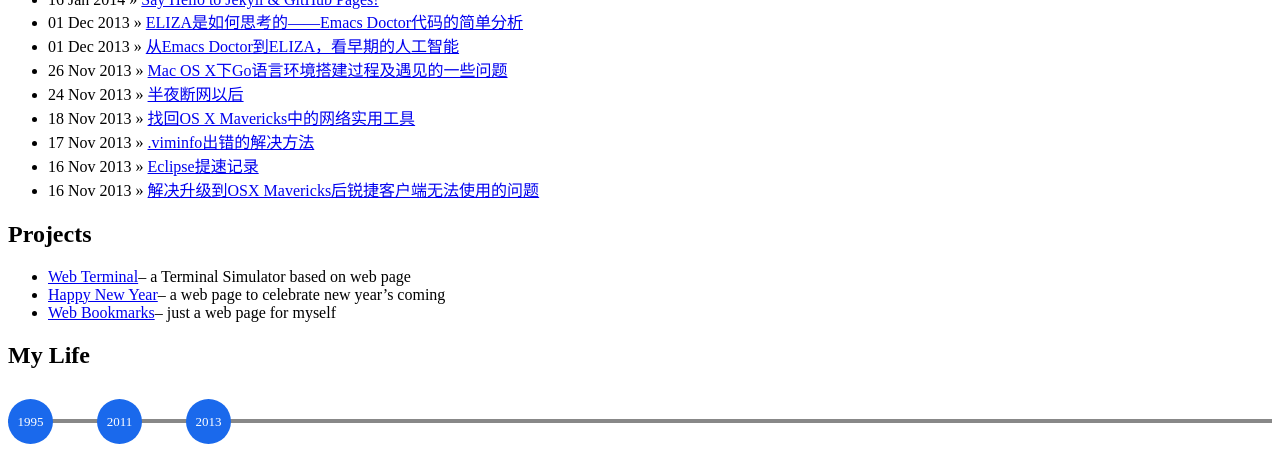
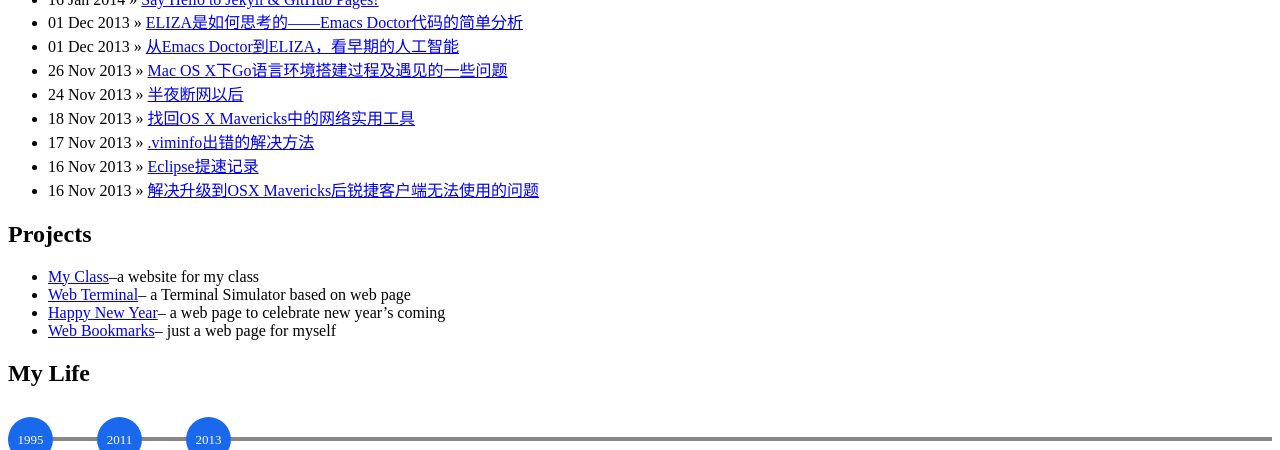
Before and after one commit to Jing0/jing0.github.io, a Jekyll site: the page built from index.md, in a window 1280 px wide and 900 px high, scrolled down 760 px, cut to the strip 0-450 px from the top of the window. Built offline with Jekyll 4.4.1, drawn with Linux system fonts in a browser that asks for light colours; nearby versions of some CDN libraries.

Commit message:
my class added

```diff
--- a/index.md
+++ b/index.md
@@ -17,6 +17,7 @@ tagline: --read & think
 
 ## Projects
 
+* [My Class](http://class.jackiekuo.com/)--a website for my class
 * [Web Terminal](http://web-terminal.qiniudn.com/)-- a Terminal Simulator based on web page
 * [Happy New Year](http://happy-new-year-from-jackie.u.qiniudn.com/)-- a web page to celebrate new year's coming
 * [Web Bookmarks](http://mybookmarks.u.qiniudn.com/)-- just a web page for myself
```
